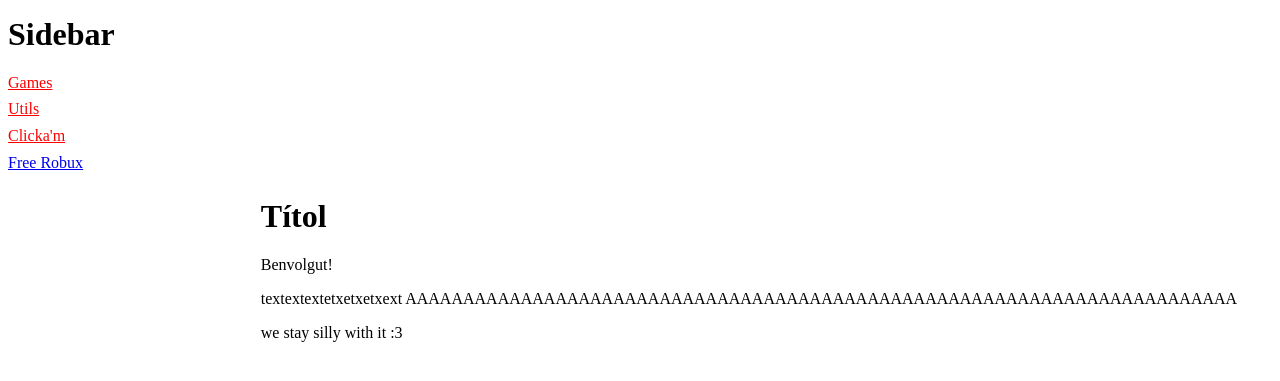
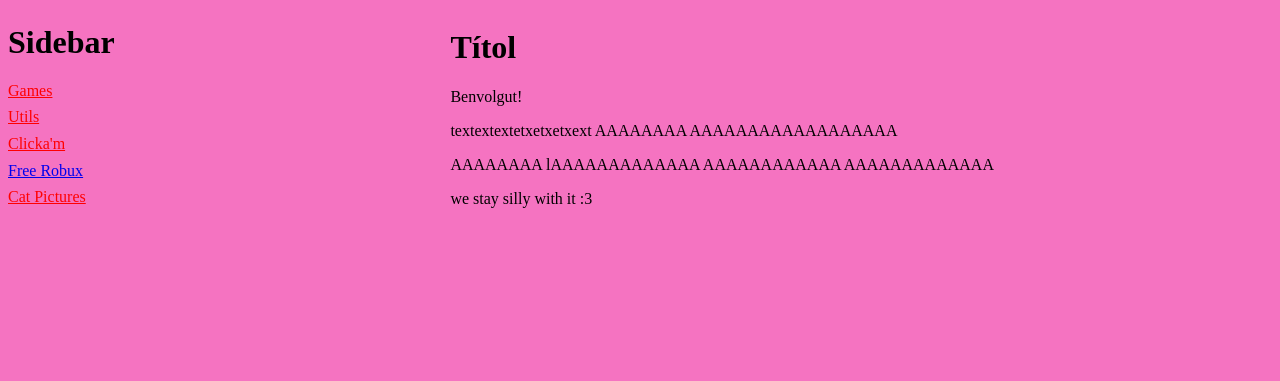
Before and after one commit to amatgil/amatgil.github.io, a Jekyll site: the page built from index.md, in a window 1280 px wide. Shown: the top 381 px of the page. Built offline with Jekyll 4.4.1, drawn with Linux system fonts in a browser that asks for light colours.

Commit message:
Reordered assets, progress on home: need colors

```diff
--- a/_includes/home-sidebar.html
+++ b/_includes/home-sidebar.html
@@ -1,9 +1,10 @@
-<div class="home-sidebar-area" style="width:25%">
+<div class="home-sidebar-area">
   <h1> Sidebar </h1>
-  <a class="sidebar-link sidebar-button" href="#" class="sidebar-button">Games</a><br> <!-- TODO: Fix link -->
-  <a class="sidebar-link sidebar-button" href="#" class="sidebar-button">Utils</a><br> <!-- TODO: fix link -->
+  <a class="sidebar-link sidebar-button" href="#" class="sidebar-button">Games</a><br> <!-- TODO: Make link -->
+  <a class="sidebar-link sidebar-button" href="#" class="sidebar-button">Utils</a><br> <!-- TODO: Make link -->
   <a class="sidebar-link sidebar-button"
      href=" https://developer.mozilla.org/en-US/docs/Web/HTTP/Status/418"
      >Clicka'm</a><br> <!-- It's meant to look like a rickroll, actually isn't -->
    <a class="#" href="#" class="sidebar-button">Free Robux</a><br> <!-- TODO: Robux Generator -->
+  <a class="sidebar-link sidebar-button" href="#" class="sidebar-button">Cat Pictures</a><br> <!-- TODO: Make link -->
 </div>
--- a/_layouts/home.html
+++ b/_layouts/home.html
@@ -7,7 +7,7 @@
 <body>
 
 {% include home-sidebar.html %}
-<div style="margin-left:20%">
+<div class="main-content">
   {{ content }}
 </div>
 
--- a/assets/css/home.css
+++ b/assets/css/home.css
@@ -0,0 +1,9 @@
+body {
+  background-color: #f573c1;
+  font-color: #000000;
+}
+
+.main-content {
+  font-color: blue;
+  float: left;
+}
--- a/assets/css/sidebar.css
+++ b/assets/css/sidebar.css
@@ -4,6 +4,10 @@
 }
 .home-sidebar-area {
   line-height: 20pt;
+  width: 20%;
+  float: left;
+  width: 25%;
+  margin-right:10%;
 }
 .side-bar-link {
   text-indent: 10px;
--- a/index.md
+++ b/index.md
@@ -8,6 +8,8 @@ layout: home
 
 Benvolgut!
 
-textextextetxetxetxext AAAAAAAAAAAAAAAAAAAAAAAAAAAAAAAAAAAAAAAAAAAAAAAAAAAAAAAAAAAAAAAAAAAAAAAA
+textextextetxetxetxext AAAAAAAA AAAAAAAAAAAAAAAAAA
+
+AAAAAAAA lAAAAAAAAAAAAA AAAAAAAAAAAA AAAAAAAAAAAAA
 
 we stay silly with it :3
```
